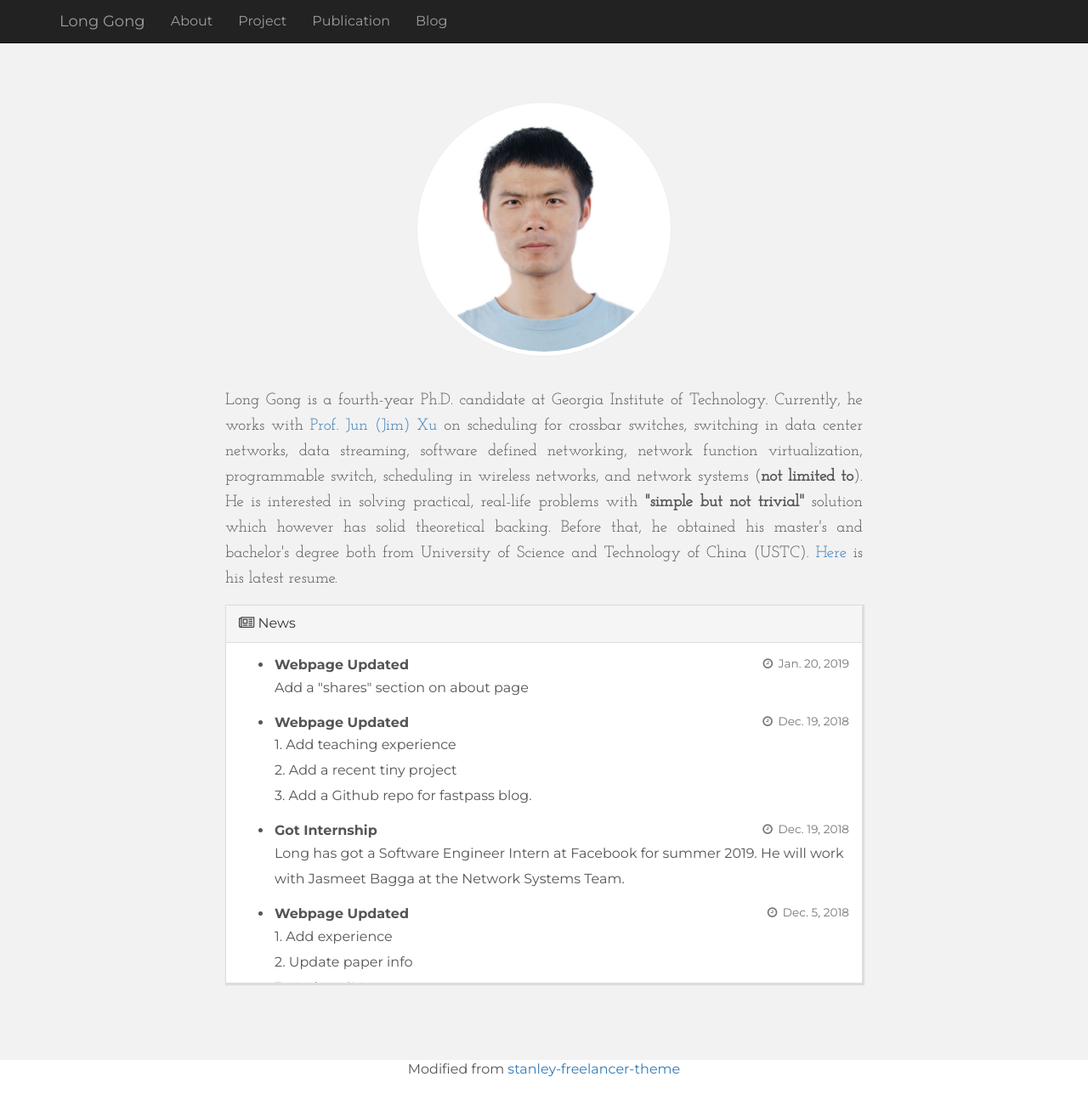
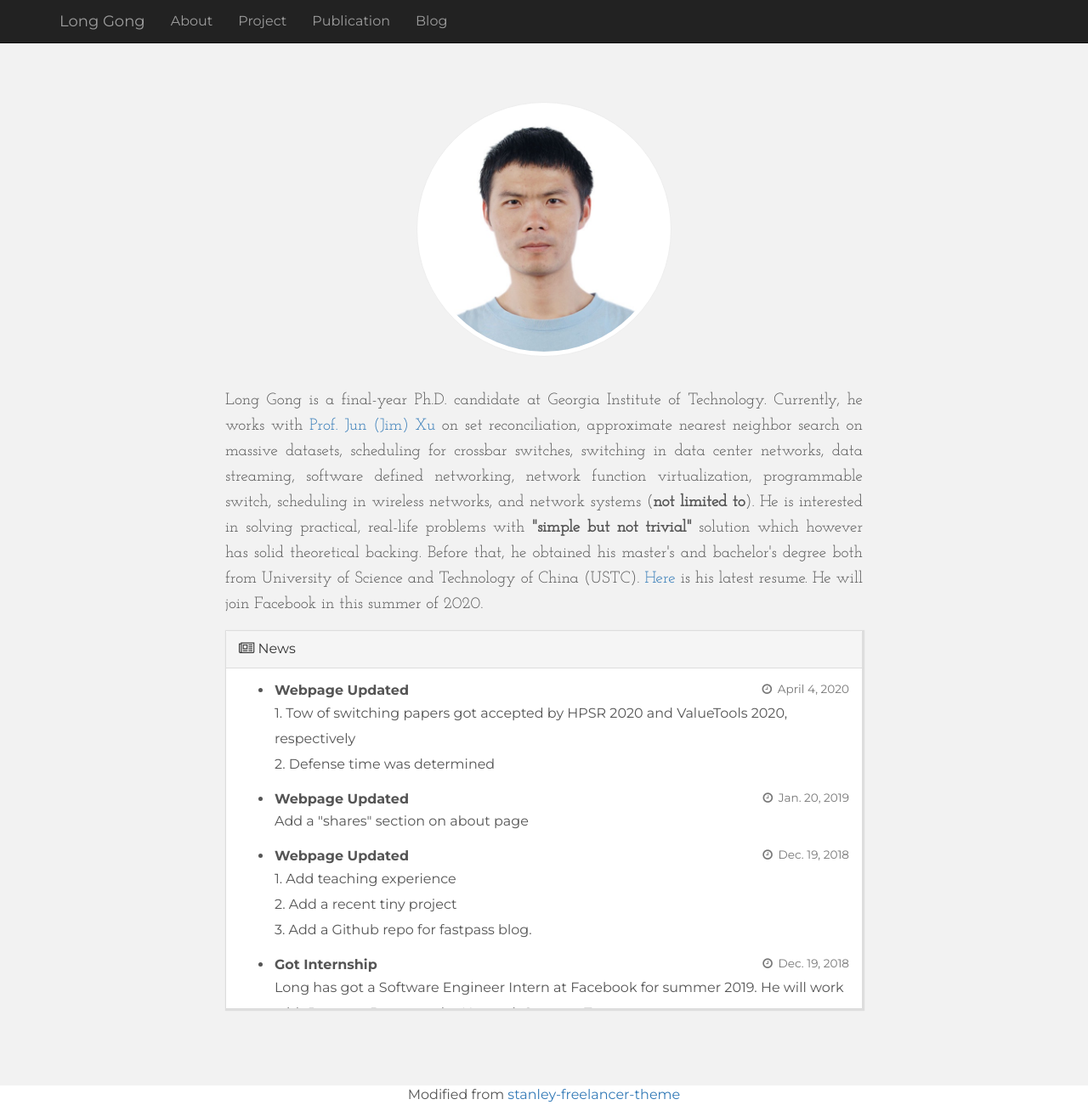
Before and after one commit to lgong30/lgong30.github.io, a Jekyll site: the page built from index.html, in a window 1280 px wide and 1301 px high. Shown: the whole window at 85% size. Built offline with Jekyll 4.4.1, drawn with Linux system fonts in a browser that asks for light colours; nearby versions of some CDN libraries; comment, search, counter and statistics services are not loaded.

Commit message:
updated website

```diff
--- a/_config.yml
+++ b/_config.yml
@@ -49,6 +49,8 @@ paginate_path: "blog/page:num/"
 
 # Customized variables
 research_interests:
+  - set reconciliation
+  - approximate nearest neighbor search on massive datasets
   - scheduling for crossbar switches
   - switching in data center networks
   - data streaming
@@ -105,6 +107,9 @@ education:
     description: ""
 
 news:
+  -  summary: Webpage Updated
+     time: April 4, 2020
+     content: 1. Tow of switching papers got accepted by HPSR 2020 and ValueTools 2020, respectively<br/>2. Defense time was determined
   - summary: Webpage Updated
     time: Jan. 20, 2019
     content: Add a "shares" section on about page
@@ -161,14 +166,23 @@ news:
     content: "\"Discover\" <a href=\"https://www.youtube.com/watch?v=rYW7kQRyUvA\">a very useful tutorial on Open vSwitch</a> on YouTuBe, which shows how to connect two VMs through OVS bridge"
 
 publications:
+  - pub7:
+    title: "SERENADE: A Parallel Iterative Algorithm for Crossbar Scheduling in Input-Queued Switches"
+    authors: ["Long Gong", "Liang Liu", "Sen Yang", "Jun (Jim) Xu", "Yi Xie", "Xinbing Wang"]
+    conference: The 2020 IEEE 21st International Conference on High-Performance Switching and Routing (HPSR 2020)
+    url: https://hpsr2020.ieee-hpsr.org/program/
+  - pub6:
+    title: "QPS-r: A Cost-Effective Iterative Switching Algorithm for Input-Queued Switches"
+    authors: ["Long Gong", "Jun (Jim) Xu", "Liang Liu", "Siva Theja Maguluri"]
+    conference: 13th EAI International Conference on Performance Evaluation Methodologies and Tools
+    url: http://valuetools.org/accepted-papers/
   - pub5:
     title: "2-Hop Eclipse: A Fast Algorithm for Bandwidth-Efficient Data Center Switching"
     authors: ["Liang Liu", "Long Gong", "Sen Yang", "Jun (Jim) Xu", "Lance Fortnow"]
     conference: 2018 International Conference on Cloud Computing (CLOUD 2018)
     url: http://icws.org/2018/resources/SCF2018-AP-0606.pdf
   - pub4:
-    title: "Best First Fit (BFF): An Approach to Partially Reconfigurable Hybrid Circuit and Packet
-Switching"
+    title: "Best First Fit (BFF): An Approach to Partially Reconfigurable Hybrid Circuit and Packet Switching"
     authors: ["Liang Liu", "Long Gong", "Sen Yang", "Jun (Jim) Xu", "Lance Fortnow"]
     conference: IEEE CLOUD 2018
     url: http://conferences.computer.org/services/2018/assets/files/IEEECongress_techprogram_CHAIRS.pdf
@@ -230,6 +244,14 @@ experiences:
     description: Designed a novel virtual network embedding algorithm, which increased the network utilization and decreased the time complexity. (INFOCOM 2014)
 
 projects:
+  - proj8:
+    name: "Birkhoff–von Neumann Decomposition"
+    url: "https://github.com/long-gong/bvd.git"
+    description: This is part of our crossbar scheduling project.
+  - proj7:
+    name: "Euclidean2Hamming DataSets for ANNS"
+    url: "https://github.com/long-gong/datasets.git"
+    description: This is part of our approximate nearest neighbor search (ANNS) project.
   - proj6:
     name: "Javascript Parser & Render for BibTeX"
     url: "https://github.com/long-gong/vue-bibtex.git"
@@ -355,6 +377,18 @@ courses:
       url: https://www.youtube.com/watch?v=dv4mXBsv6TI&list=PLacuG5pysFbDQU8kKxbUh4K5c1iL5_k7k
 
 shares:
+  - share08:
+    name: "Invertible Bloom Lookup Table implementation in C++"
+    url: "https://github.com/gavinandresen/IBLT_Cplusplus"
+    description: "Efficient IBLT implementation in C++."
+  - share07:
+    name: "Googletest - Google Testing and Mocking Framework"
+    url: "https://github.com/google/googletest"
+    description: "Useful test framework in C++."
+  - share06:
+    name: "Google's gflags: The gflags package contains a C++ library that implements commandline flags processing."
+    url: "https://github.com/gflags/gflags"
+    description: "Useful package for defining flags in C++."
   - share05:
     name: "Combined BibTeX-js and vue.js"
     url: "https://github.com/long-gong/vue-bibtex"
--- a/_includes/self.html
+++ b/_includes/self.html
@@ -1,5 +1,5 @@
 <!-- self introduce -->
-Long Gong is a fourth-year Ph.D. candidate at Georgia Institute of Technology.
+Long Gong is a final-year Ph.D. candidate at Georgia Institute of Technology.
 Currently, he works with
 <a href="{{ site.advisor.PhD.url }}">Prof. {{ site.advisor.PhD.name }}</a> on {%
 for ri in site.research_interests %}{% if forloop.last == true %} and {% endif
@@ -10,4 +10,4 @@ for ri in site.research_interests %}{% if forloop.last == true %} and {% endif
 backing. Before that, he obtained his master's and bachelor's degree both from
 University of Science and Technology of China (USTC).
 <a href="{{ site.url }}assets/files/long_full_2018.pdf">Here</a> is his latest
-resume.
+resume. He will join Facebook in this summer of 2020.
```
Also changed, not shown: README.md.
